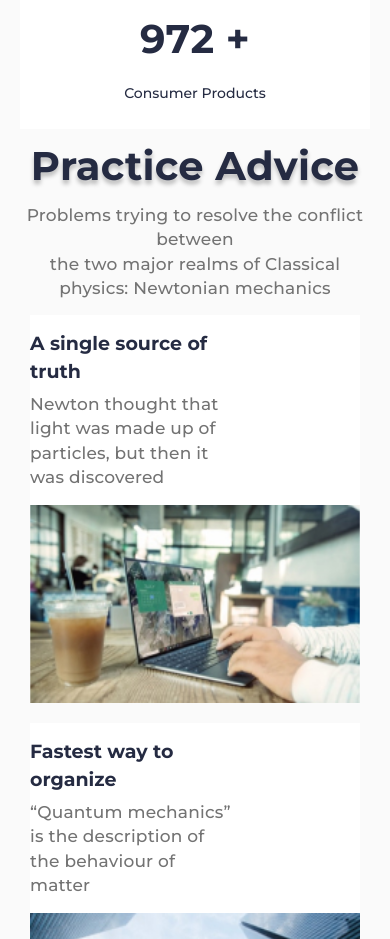
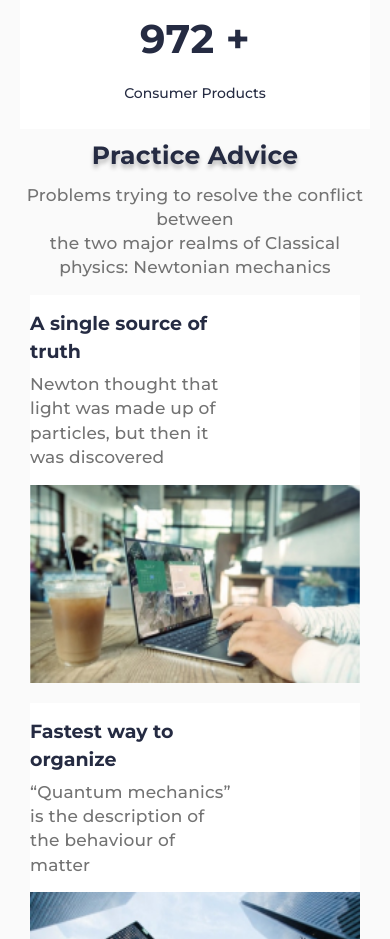
Before and after one commit to Wolfloh/Elementary-HTML-code-1, a plain HTML site: page index.html in a window 390 px wide. Shown: the part 1880-2819 px from the top of the page. Drawn offline with Linux system fonts and the light colour scheme.

Commit message:
a small fix in css

```diff
--- a/css/style.css
+++ b/css/style.css
@@ -1578,6 +1578,9 @@ padding: 20px 0;
   padding: 20px 0;
   grid-template: none;
 }
+.describe__item {
+  font-size: 25px;
+}
 .describe__item-first {
   font-size: 25px;
 }
```
